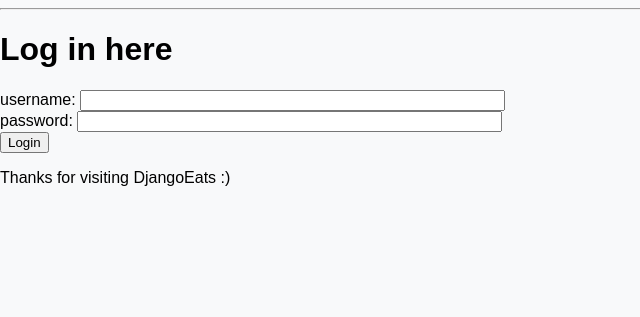
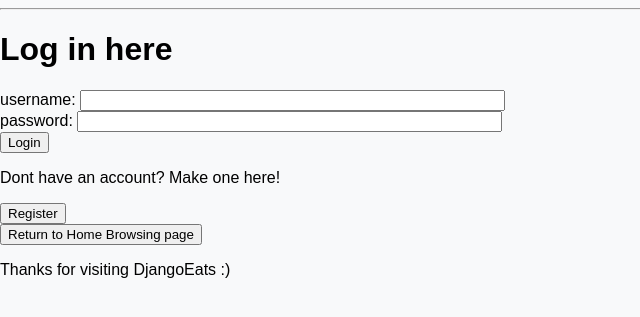
Before and after one commit to TigerFinn/django_eats_project, a Django app: page /djangoeats/login/ in a window 1280 px wide. Shown: the part 106-423 px from the top of the page, without its empty margins (0-640 px from the left). Run offline with Django 3.2, Linux system fonts and the light colour scheme.

Commit message:
Navigate Buttons , Profile specific buttons on the restauarant page.

```diff
--- a/djangoeats/views.py
+++ b/djangoeats/views.py
@@ -37,10 +37,22 @@ def restaurant_detail(request, restaurant_slug):
     restaurant = get_object_or_404(Restaurant, slug=restaurant_slug)
     menu_items = restaurant.menu_items.all()
     reviews = restaurant.reviews.all()
+    user_profile = Profile.objects.get(user=request.user)
+    owner_profile = False
+    owner_of_restaurant = False
+
+    if user_profile.user_type == 'owner':
+        owner_profile = True
+
+    if restaurant.owner == request.user:
+        owner_of_restaurant = True
+
     context_dict ={}
     context_dict['restaurant'] = restaurant
     context_dict['menu_items'] = menu_items
     context_dict['reviews'] = reviews
+    context_dict['owner_profile'] = owner_profile
+    context_dict['owner_of_restaurant'] = owner_of_restaurant
 
     return render(request, 'djangoeats/restaurant.html', context=context_dict)
 
@@ -108,7 +120,7 @@ def make_review(request,restaurant_name_slug):
         else:
             print(form.errors)
 
-    context_dict = {'form': form, 'restaurant': restaurant}
+    context_dict = {'form': form, 'restaurant': restaurant,}
     return render(request, 'djangoeats/makeReview.html', context=context_dict)
 
 
--- a/templates/djangoeats/dashboard.html
+++ b/templates/djangoeats/dashboard.html
@@ -28,4 +28,8 @@
 <!-- Needs functionality -->
     <button>Remove from favourites</button>
 {% endif %}
+<br>
+<a href="{% url 'djangoeats:home' %}">
+    <button>Return to Home Browsing page</button>
+</a>
 {% endblock %}
--- a/templates/djangoeats/login.html
+++ b/templates/djangoeats/login.html
@@ -16,4 +16,13 @@
         <br />
         <input type="submit" name="submit" value="Login" />
     </form>
+
+    <p>Dont have an account? Make one here!</p>
+    <a href="{% url 'djangoeats:register' %}">
+        <button>Register</button>
+    </a>
+    <br>
+    <a href="{% url 'djangoeats:home' %}">
+        <button>Return to Home Browsing page</button>
+    </a>
 {% endblock %}
```
Also changed, not shown: templates/djangoeats/restaurant.html (+8 -0 lines).
